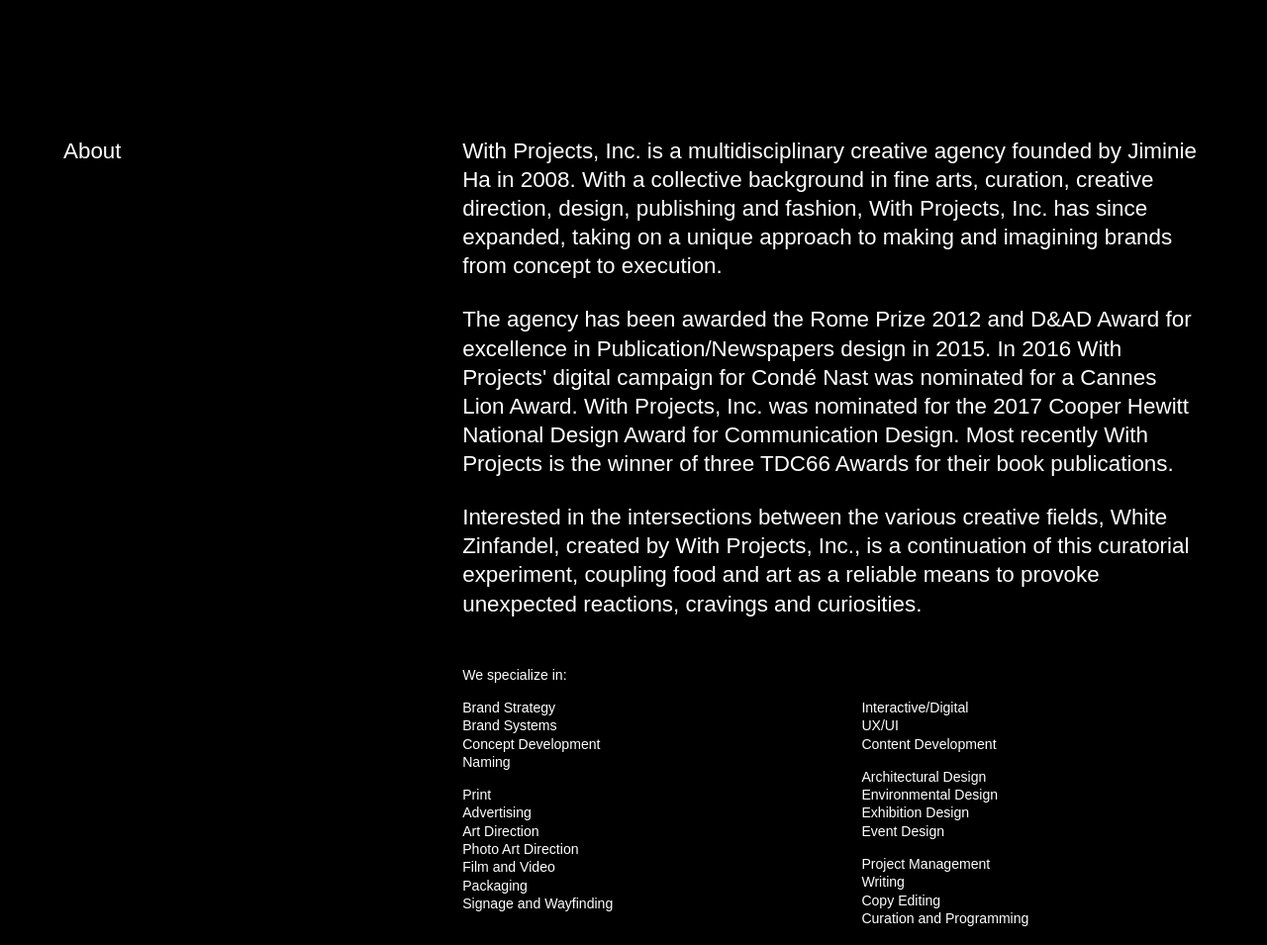
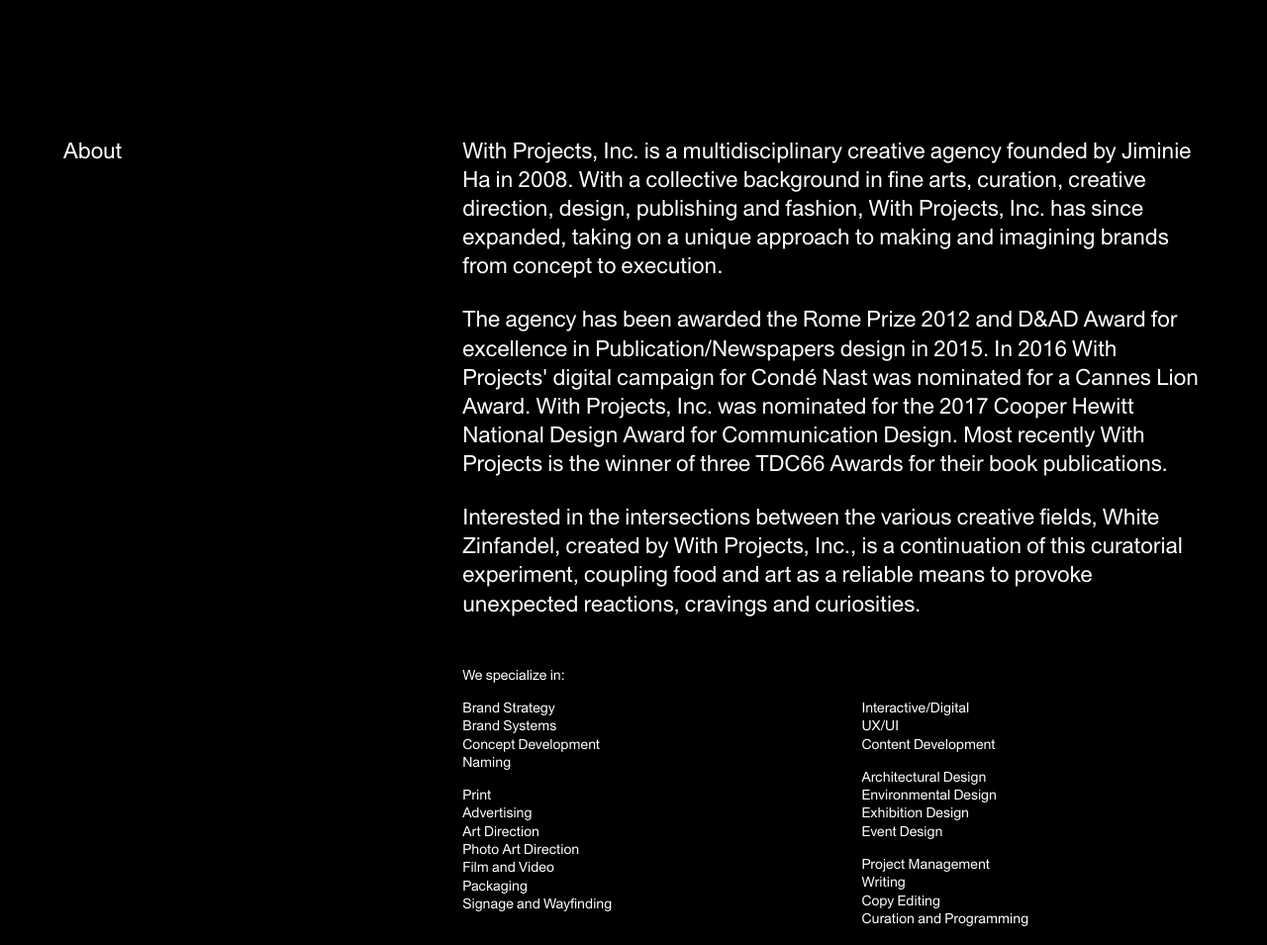
Before and after one commit to withprojectsinc/withprojectsinc.github.io, a plain HTML site: page index.html in a window 1280 px wide. Shown: the part 460-1415 px from the top of the page at 99% size. Drawn offline with Linux system fonts and the light colour scheme.

Commit message:
union test

```diff
--- a/css/style.css
+++ b/css/style.css
@@ -1,4 +1,13 @@
 @import 'reset.css';
+
+@font-face {
+font-family: Union;
+ src: url("union_regular.otf");
+
+
+}
+
+
 
 html {
     background: black;
@@ -8,7 +17,7 @@ p {
     font-size: 1.75vw;
     line-height: 1.3;
     padding-bottom: 25px;
-    font-family: arial;
+    font-family: Union;
     color: white;
 }
 
@@ -16,14 +25,14 @@ p {
     font-size: 1.75vw;
     line-height: 1.3;
     padding-bottom: 0px;
-    font-family: arial;
+    font-family: Union;
     color: white;
 }
 
 h1{
     font-size: 1.1vw;
     line-height: 1.3;
-    font-family: arial;
+    font-family: Union;
     color: white;
     margin-left: 5%;
 /*    padding-bottom: 5%;*/
@@ -32,7 +41,7 @@ h1{
 h2{
     font-size: 1.1vw;
     line-height: 1.3;
-    font-family: arial;
+    font-family: Union;
     color: white;
     margin-left: 0%;
     margin-bottom: 15px;
```
Also changed, not shown: 1 other file.
